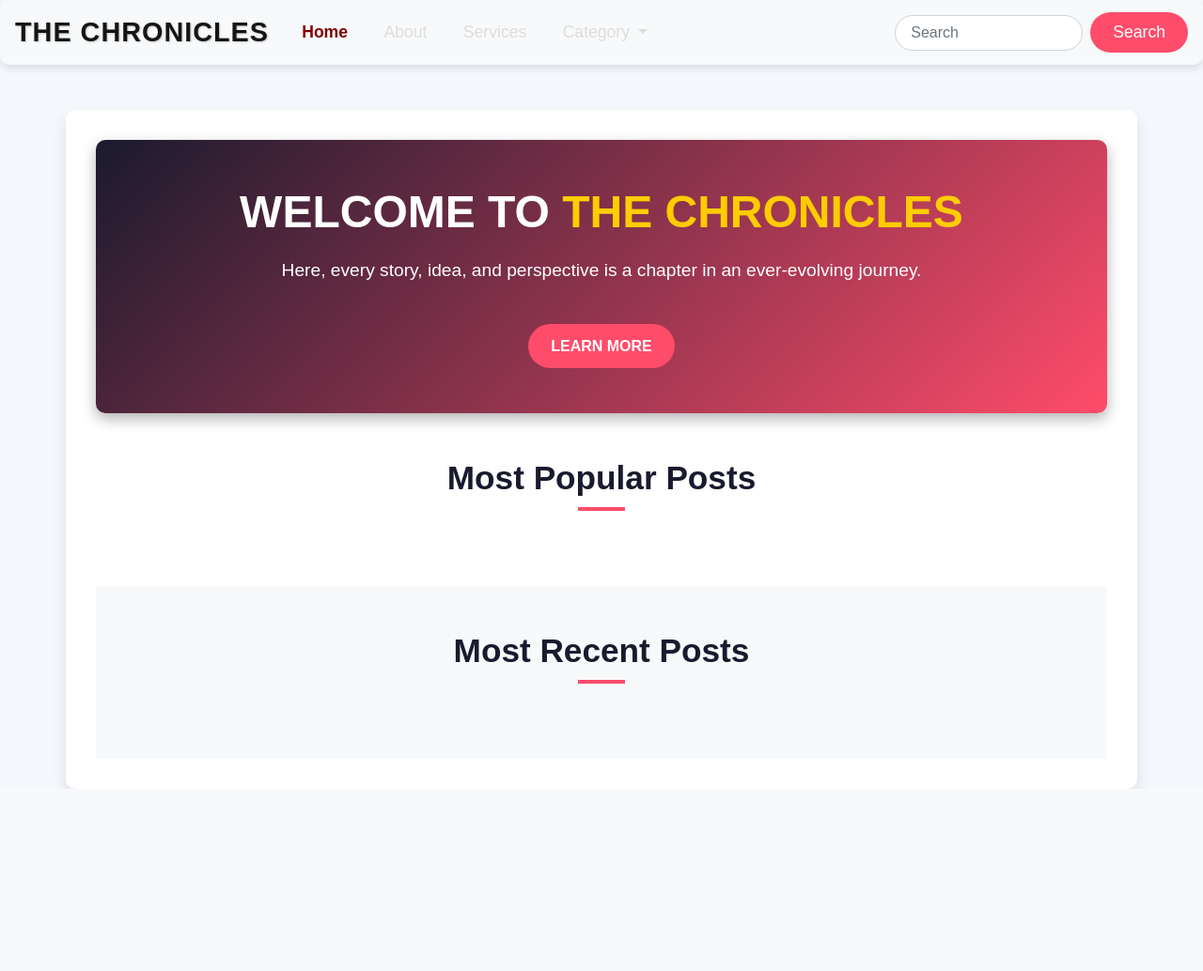
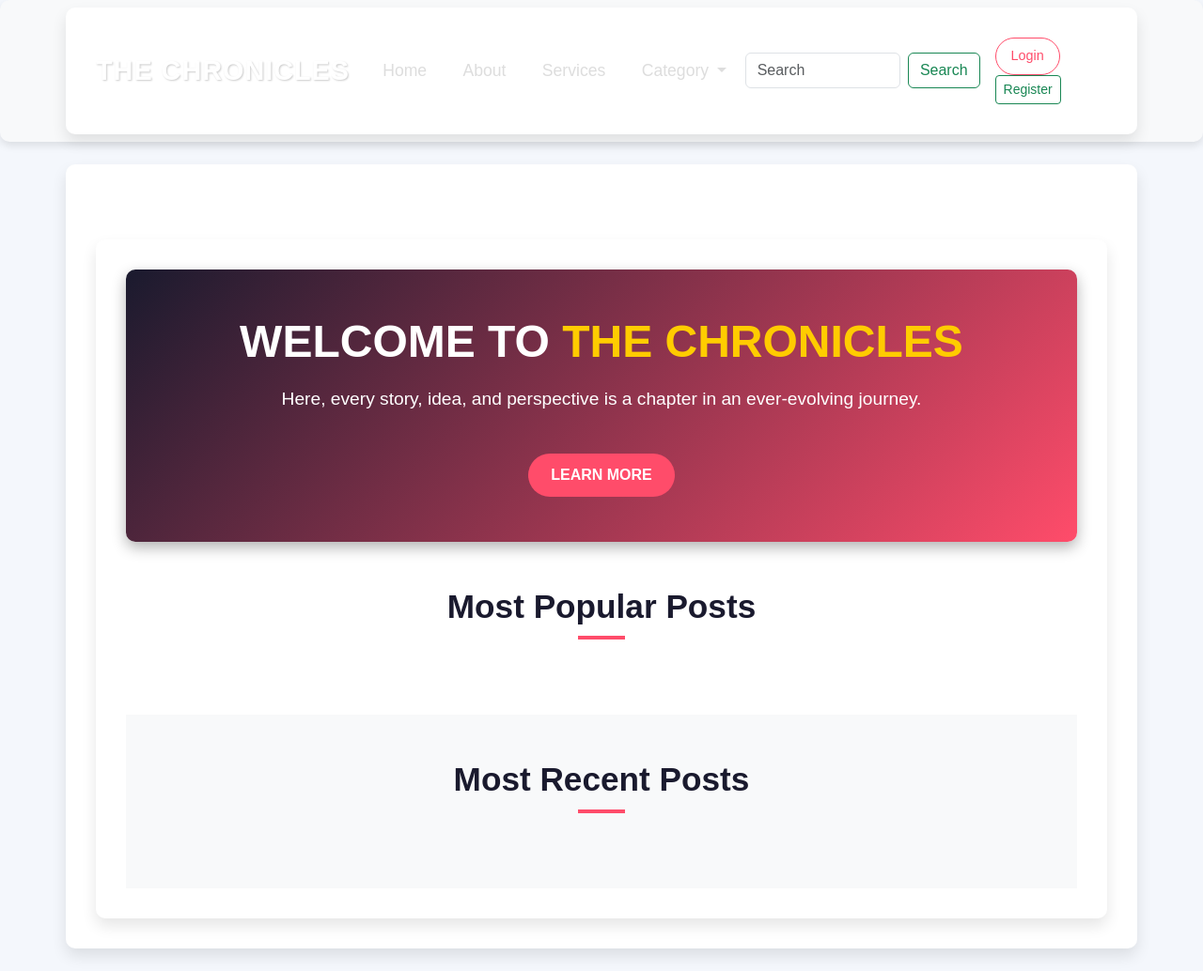
Before and after one commit to EliArn99/MyBlog, a Django app: template templates/blog/home.html in a window 1280 px wide. Shown: the whole page at 94% size. Before the commit the page ends 840 px from the top, so only its background shows below. Run offline with Django 3.2, Linux system fonts and the light colour scheme; the template is opened without the code that fills it, so the values that code supplies are empty; some libraries are stand-ins or nearby versions.

Commit message:
Update index.html

```diff
--- a/templates/blog/index.html
+++ b/templates/blog/index.html
@@ -9,24 +9,24 @@
     <title>{% block title %}The Chronicles{% endblock %}</title>
 
     <!-- Bootstrap CSS -->
-    <link href="https://stackpath.bootstrapcdn.com/bootstrap/4.5.2/css/bootstrap.min.css" rel="stylesheet">
+    <link href="https://cdn.jsdelivr.net/npm/bootstrap@5.3.0-alpha3/dist/css/bootstrap.min.css" rel="stylesheet">
     <link rel="stylesheet" href="{% static 'css/index.css' %}">
 </head>
 <body>
 
 <!-- Navbar Section -->
-<section class="navbar-section">
-    <nav class="navbar navbar-expand-lg navbar-light bg-light">
+<nav class="navbar navbar-expand-lg navbar-light bg-light">
+    <div class="container">
         <a class="navbar-brand" href="{% url 'home' %}">The Chronicles</a>
-        <button class="navbar-toggler" type="button" data-toggle="collapse" data-target="#navbarResponsive"
+        <button class="navbar-toggler" type="button" data-bs-toggle="collapse" data-bs-target="#navbarResponsive"
                 aria-controls="navbarResponsive" aria-expanded="false" aria-label="Toggle navigation">
             <span class="navbar-toggler-icon"></span>
         </button>
 
         <div class="collapse navbar-collapse" id="navbarResponsive">
-            <ul class="navbar-nav mr-auto">
-                <li class="nav-item active">
-                    <a class="nav-link" href="{% url 'home' %}">Home <span class="sr-only">(current)</span></a>
+            <ul class="navbar-nav me-auto">
+                <li class="nav-item">
+                    <a class="nav-link" href="{% url 'home' %}">Home</a>
                 </li>
                 <li class="nav-item">
                     <a class="nav-link" href="{% url 'about' %}">About</a>
@@ -35,43 +35,49 @@
                     <a class="nav-link" href="{% url 'terms_of_service' %}">Services</a>
                 </li>
                 <li class="nav-item dropdown">
-                    <a class="nav-link dropdown-toggle" href="#" id="navbarDropdown" role="button"
-                       data-toggle="dropdown"
-                       aria-haspopup="true" aria-expanded="false">
+                    <a class="nav-link dropdown-toggle" href="#" id="navbarDropdown" role="button" data-bs-toggle="dropdown">
                         Category
                     </a>
-                    <div class="dropdown-menu" aria-labelledby="navbarDropdown">
-                        <a class="dropdown-item" href="{% url 'book_reviews' %}">Book Reviews</a>
-                        <a class="dropdown-item" href="{% url 'lifestyle' %}">Lifestyle</a>
-                        <a class="dropdown-item" href="{% url 'technology' %}">Technology</a>
-                        <a class="dropdown-item" href="{% url 'education' %}">Education & Learning</a>
-                        <a class="dropdown-item" href="{% url 'environment' %}">Environment & Nature</a>
-                        <a class="dropdown-item" href="{% url 'art_and_culture' %}">Art & Culture</a>
-                        <a class="dropdown-item" href="{% url 'gaming' %}">Gaming</a>
-
-                        <div class="dropdown-divider"></div>
-                        <a class="dropdown-item" href="#">My Profile</a>
-                        <a class="dropdown-item" href="{% url 'privacy_policy' %}">Privacy Policy</a>
-                    </div>
+                    <ul class="dropdown-menu">
+                        <li><a class="dropdown-item" href="{% url 'book_reviews' %}">Book Reviews</a></li>
+                        <li><a class="dropdown-item" href="{% url 'lifestyle' %}">Lifestyle</a></li>
+                        <li><a class="dropdown-item" href="{% url 'technology' %}">Technology</a></li>
+                        <li><a class="dropdown-item" href="{% url 'education' %}">Education & Learning</a></li>
+                        <li><a class="dropdown-item" href="{% url 'environment' %}">Environment & Nature</a></li>
+                        <li><a class="dropdown-item" href="{% url 'art_and_culture' %}">Art & Culture</a></li>
+                        <li><a class="dropdown-item" href="{% url 'gaming' %}">Gaming</a></li>
+                        <li><hr class="dropdown-divider"></li>
+                        <li><a class="dropdown-item" href="#">My Profile</a></li>
+                        <li><a class="dropdown-item" href="{% url 'privacy_policy' %}">Privacy Policy</a></li>
+                    </ul>
                 </li>
             </ul>
-            <form class="form-inline my-2 my-lg-0" action="#" method="get">
-                <input class="form-control mr-sm-2" type="search" placeholder="Search" aria-label="Search"
-                       aria-describedby="search-addon">
-                <button class="btn btn-outline-success my-2 my-sm-0" type="submit">Search</button>
+            <form class="d-flex" action="#" method="get">
+                <input class="form-control me-2" type="search" placeholder="Search" aria-label="Search">
+                <button class="btn btn-outline-success" type="submit">Search</button>
             </form>
+            <div class="ms-3">
+                {% if user.is_authenticated %}
+                    <span class="me-2">Welcome, {{ user.username }}!</span>
+                    <a href="{% url 'logout' %}" class="btn btn-outline-danger btn-sm">Logout</a>
+                {% else %}
+                    <a href="{% url 'login' %}" class="btn btn-outline-primary btn-sm me-2">Login</a>
+                    <a href="{% url 'register' %}" class="btn btn-outline-success btn-sm">Register</a>
+                {% endif %}
+            </div>
         </div>
-    </nav>
+    </div>
+</nav>
 
-    <!-- Content Section -->
+<!-- Content Section -->
+<div class="container my-4">
     {% block content %}
-        <!-- Default content can be added here, or it will be replaced by content in child templates. -->
+    <!-- Default content or child templates will override this block -->
     {% endblock %}
+</div>
 
-    <!-- Bootstrap JS (jQuery, Popper.js, Bootstrap JS) -->
-    <script src="https://code.jquery.com/jquery-3.5.1.slim.min.js"></script>
-    <script src="https://cdn.jsdelivr.net/npm/@popperjs/core@2.5.2/dist/umd/popper.min.js"></script>
-    <script src="https://stackpath.bootstrapcdn.com/bootstrap/4.5.2/js/bootstrap.min.js"></script>
+<!-- Bootstrap JS -->
+<script src="https://cdn.jsdelivr.net/npm/bootstrap@5.3.0-alpha3/dist/js/bootstrap.bundle.min.js"></script>
 
 </body>
 </html>
```
